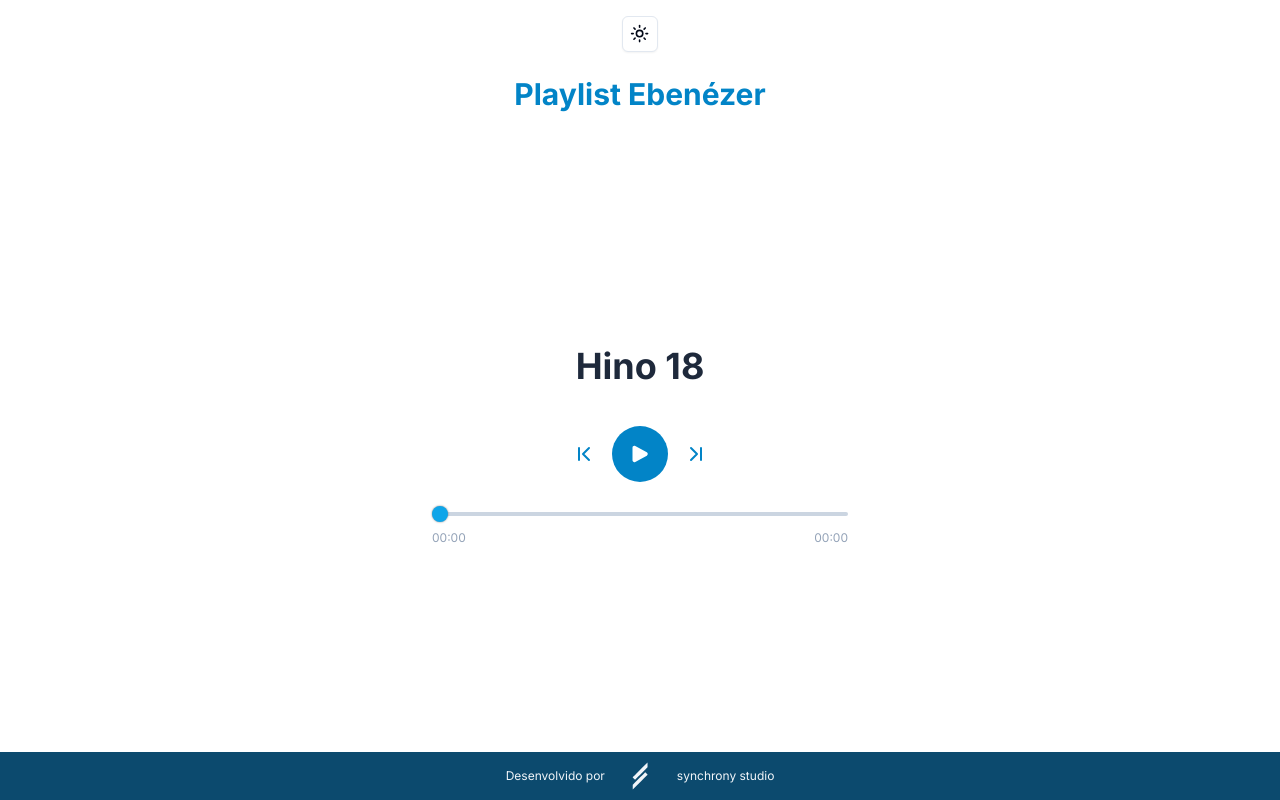
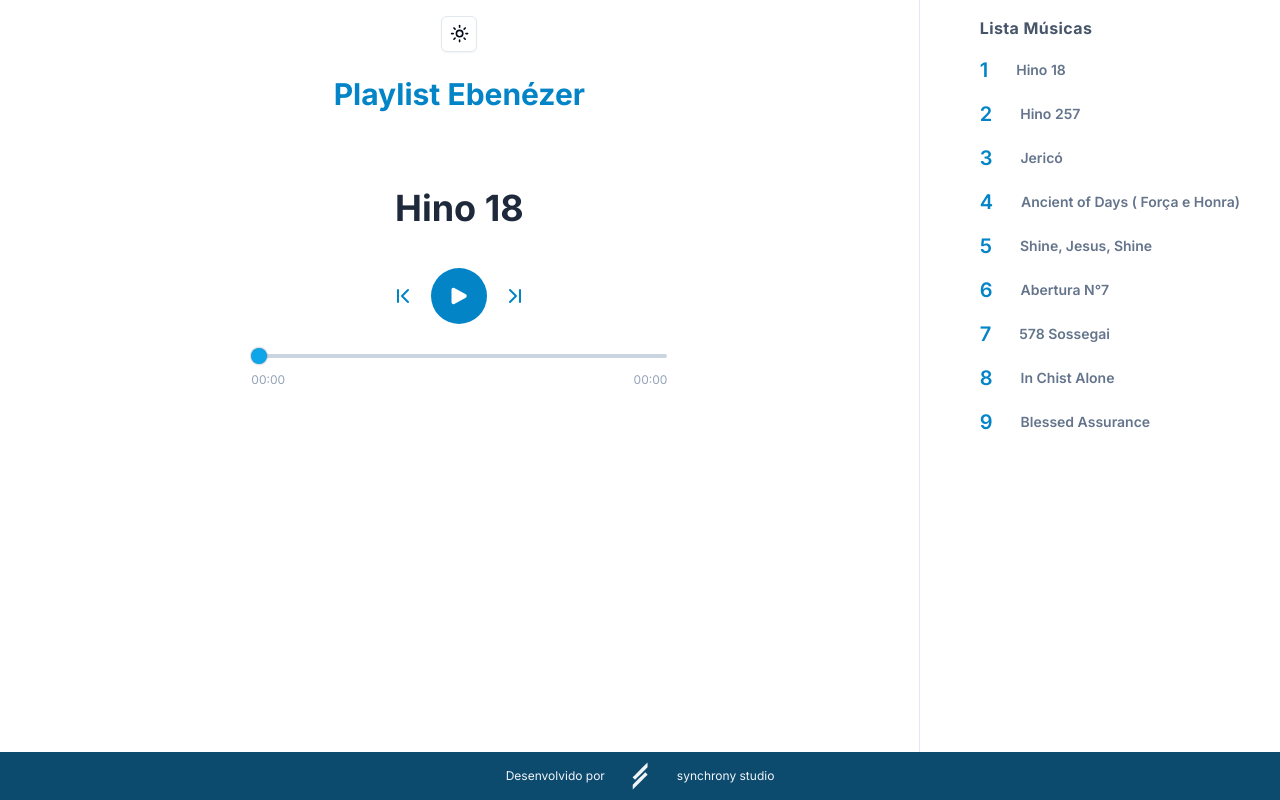
Before and after one commit to matheusbanqueiro/ebenezer, a Next.js app: page / in a window 1280 px wide. Built offline with nearby package versions, Linux system fonts and the light colour scheme.

Commit message:
Style: Lista

```diff
--- a/src/app/page.tsx
+++ b/src/app/page.tsx
@@ -1,23 +1,30 @@
 "use client";
+import ListMusic from "@/components/list-music";
 import PlayerMusic from "@/components/player-music";
 import { ModeToggle } from "@/components/ui/toggle-mode";
 import Image from "next/image";
 
 export default function Home() {
   return (
-    <main className="flex flex-col min-h-screen justify-between">
+    <div className="flex flex-col min-h-screen">
+      <main className="flex flex-col flex-1">
+        <div className="lg:flex flex-1">
+          <div className="flex flex-col flex-1">
             <div className="gap-6 flex flex-col mx-auto justify-center items-center my-4">
               <ModeToggle />
               <h1 className="text-sky-600 dark:text-sky-500 font-bold text-3xl">
                 Playlist Ebenézer
               </h1>
             </div>
-
-      <div className="flex-grow flex items-center justify-center">
             <PlayerMusic />
           </div>
+          <div className="lg:border-l">
+            <ListMusic />
+          </div>
+        </div>
+      </main>
 
-      <footer className="mt-8 bg-sky-900 dark:bg-slate-900 py-2 text-xs sm:gap-5 flex items-center justify-center text-slate-100 text-center">
+      <footer className="bg-sky-900 dark:bg-slate-900 py-2 text-xs sm:gap-5 flex items-center justify-center text-slate-100 text-center">
         <p>Desenvolvido por</p>
         <Image
           src={"/assets/synchrony-studio.svg"}
@@ -28,6 +35,6 @@ export default function Home() {
         />
         <p>synchrony studio</p>
       </footer>
-    </main>
+    </div>
   );
 }
--- /dev/null
+++ b/src/components/list-music.tsx
@@ -0,0 +1,71 @@
+"use client";
+import { ReactNode, memo, useEffect, useRef, useState } from "react";
+import Image from "next/image";
+import { PlayIcon, PauseIcon } from "@heroicons/react/24/solid";
+
+type ListMusicProps = {};
+
+const ListMusic = ({}: ListMusicProps) => {
+  const musics = [
+    {
+      number: 1,
+      name: "Hino 18",
+    },
+    {
+      number: 2,
+      name: "Hino 257",
+    },
+    {
+      number: 3,
+      name: "Jericó",
+    },
+    {
+      number: 4,
+      name: "Ancient of Days ( Força e Honra)",
+    },
+    {
+      number: 5,
+      name: "Shine, Jesus, Shine",
+    },
+    {
+      number: 6,
+      name: "Abertura N°7",
+    },
+    {
+      number: 7,
+      name: "578 Sossegai",
+    },
+    {
+      number: 8,
+      name: "In Chist Alone",
+    },
+    {
+      number: 9,
+      name: "Blessed Assurance",
+    },
+  ];
+
+  return (
+    <div className="flex flex-col gap-4 lg:ml-5 px-10 ml-5 mb-5">
+      <h1 className="mt-4 font-bold dark:text-slate-100 text-slate-600 tracking-wide">
+        Lista Músicas
+      </h1>
+      {musics.map((music) => (
+        <div
+          key={music.number}
+          className="flex gap-7 items-center justify-start"
+        >
+          <h2 className="font-semibold sm:text-xl text-lg text-sky-600">
+            {music.number}
+          </h2>
+
+          <div className="text-sm w-full text-slate-500">
+            <p className="font-semibold">{music.name}</p>
+          </div>
+        </div>
+      ))}
+    </div>
+  );
+};
+
+export default memo(ListMusic);
--- a/src/components/player-music.tsx
+++ b/src/components/player-music.tsx
@@ -1,6 +1,5 @@
 "use client";
 import { memo, useEffect, useRef, useState } from "react";
-import Image from "next/image";
 import { ChevronLast } from "lucide-react";
 import { PauseIcon, PlayIcon } from "@heroicons/react/24/solid";
 
@@ -11,7 +10,7 @@ const PlayerMusic = ({}: PlayerMusicProps) => {
   const [currentTime, setCurrentTime] = useState(0);
   const [duration, setDuration] = useState(0);
   const [isPlaying, setIsPlaying] = useState(false);
-  const [currentMusicIndex, setCurrentMusicIndex] = useState(0); // Estado para controlar o índice da música atual
+  const [currentMusicIndex, setCurrentMusicIndex] = useState(0);
 
   const musics = [
     {
@@ -70,10 +69,15 @@ const PlayerMusic = ({}: PlayerMusicProps) => {
       setIsPlaying(false);
     };
 
+    const handleEnded = () => {
+      nextMusic();
+    };
+
     if (audioElement) {
       audioElement.addEventListener("timeupdate", updateTime);
       audioElement.addEventListener("play", handlePlay);
       audioElement.addEventListener("pause", handlePause);
+      audioElement.addEventListener("ended", handleEnded);
     }
 
     return () => {
@@ -81,15 +85,18 @@ const PlayerMusic = ({}: PlayerMusicProps) => {
         audioElement.removeEventListener("timeupdate", updateTime);
         audioElement.removeEventListener("play", handlePlay);
         audioElement.removeEventListener("pause", handlePause);
+        audioElement.removeEventListener("ended", handleEnded);
       }
     };
-  }, [currentMusicIndex, isPlaying]);
+  }, [currentMusicIndex]);
 
   useEffect(() => {
     if (audioRef.current) {
       audioRef.current.currentTime = 0;
       if (isPlaying) {
-        audioRef.current.play();
+        audioRef.current
+          .play()
+          .catch((error) => console.log("Error playing audio:", error));
       }
     }
   }, [currentMusicIndex]);
@@ -97,7 +104,9 @@ const PlayerMusic = ({}: PlayerMusicProps) => {
   useEffect(() => {
     if (audioRef.current) {
       if (isPlaying) {
-        audioRef.current.play();
+        audioRef.current
+          .play()
+          .catch((error) => console.log("Error playing audio:", error));
       } else {
         audioRef.current.pause();
       }
@@ -106,10 +115,18 @@ const PlayerMusic = ({}: PlayerMusicProps) => {
 
   const playAudio = () => {
     setIsPlaying(true);
+    if (audioRef.current) {
+      audioRef.current
+        .play()
+        .catch((error) => console.log("Error playing audio:", error));
+    }
   };
 
   const pauseAudio = () => {
     setIsPlaying(false);
+    if (audioRef.current) {
+      audioRef.current.pause();
+    }
   };
 
   const formatTime = (time: number) => {
@@ -127,18 +144,31 @@ const PlayerMusic = ({}: PlayerMusicProps) => {
     }
   };
 
-  const nextMusic = () => {
-    const newIndex = currentMusicIndex + 1;
-    if (newIndex < musics.length) {
-      setCurrentMusicIndex(newIndex);
+  const playNextMusic = () => {
+    if (audioRef.current) {
+      audioRef.current.currentTime = 0;
+      audioRef.current
+        .play()
+        .catch((error) => console.log("Error playing audio:", error));
     }
   };
 
+  const nextMusic = () => {
+    const newIndex = (currentMusicIndex + 1) % musics.length;
+    setCurrentMusicIndex(newIndex);
+    setCurrentTime(0);
+    setDuration(0);
+    setIsPlaying(true); // Adicionado para garantir que a música comece a tocar
+    playNextMusic(); // Certifica-se de tocar a próxima música
+  };
+
   const prevMusic = () => {
-    const newIndex = currentMusicIndex - 1;
-    if (newIndex >= 0) {
-      setCurrentMusicIndex(newIndex);
-    }
+    const newIndex = (currentMusicIndex - 1 + musics.length) % musics.length;
+    setCurrentMusicIndex(newIndex);
+    setCurrentTime(0);
+    setDuration(0);
+    setIsPlaying(true); // Adicionado para garantir que a música comece a tocar
+    playNextMusic(); // Certifica-se de tocar a música anterior
   };
 
   return (
```
Lines whose indentation alone changed are shown as unchanged.
